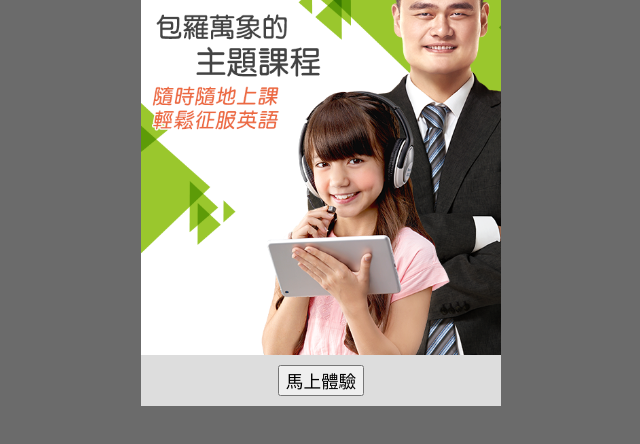
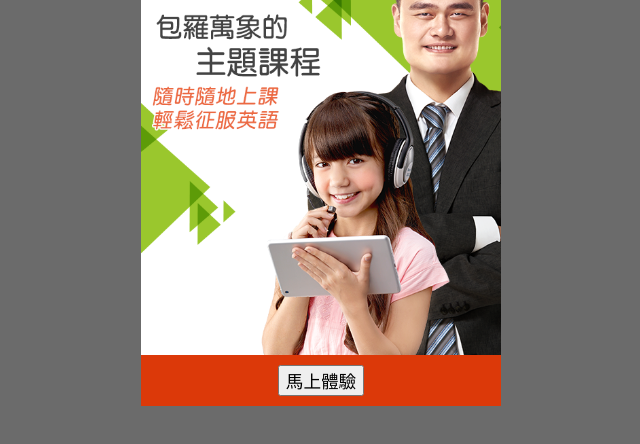
Before and after one commit to chyp10665/tutor-form, a plain HTML site: page index.html in a window 1280 px wide. Shown: the part 102-546 px from the top of the page, without its empty margins (319-959 px from the left). Drawn offline with Linux system fonts and the light colour scheme.

Commit message:
Update style.css

```diff
--- a/style.css
+++ b/style.css
@@ -25,6 +25,7 @@ a{
     background-size:cover;
     background-repeat: no-repeat;
     position:relative;
+    over-flow:hidden
 }
 
 .tel{
@@ -67,8 +68,9 @@ footer {
     padding: 10px;
     text-align: center;
     width: 100%;
-    background-color: #ddd;
+    background-color:#dc3909;
 }
+
 .form{
     padding:5px 3px;
     width:100%;
```
